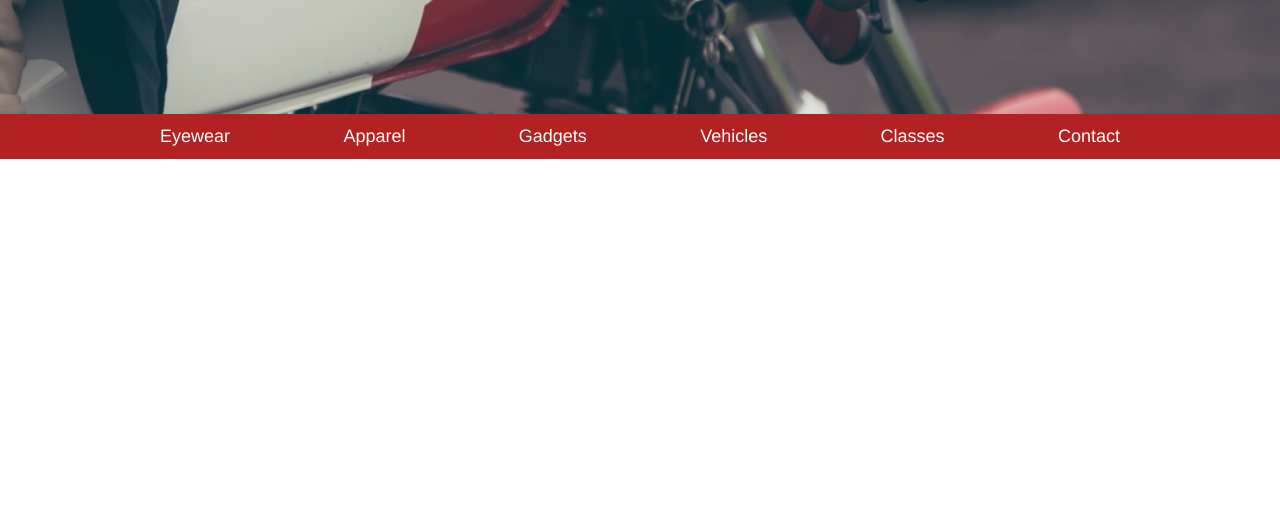
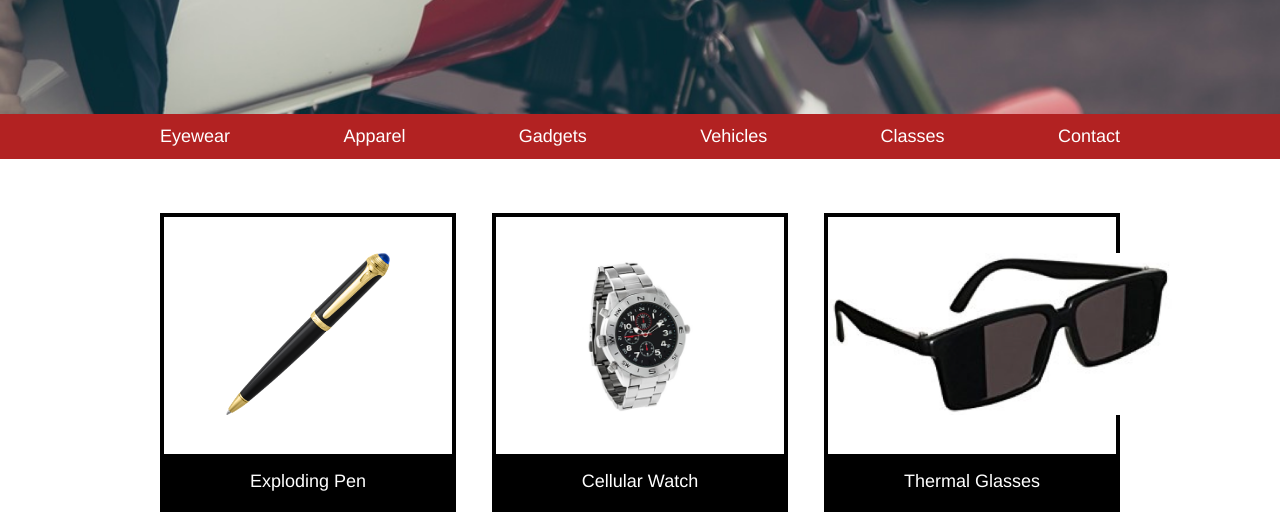
Before and after one commit to pauljhollis/secretagentsupply, a plain HTML site: page index.html in a window 1280 px wide. Shown: the part 378-890 px from the top of the page. Before the commit the page ends 800 px from the top, so only its background shows below. Drawn offline with Linux system fonts and the light colour scheme.

Commit message:
Start on item boxes

```diff
--- a/index.html
+++ b/index.html
@@ -34,5 +34,21 @@
         <li>Contact</li>
       </ul>
     </nav>
+    <div class="items">
+      <div class="container">
+        <div class="itemBox">
+          <img src="./resources/images/pen.png" alt="Exploding Pen">
+          <p>Exploding Pen</p>
+        </div>
+        <div class="itemBox">
+          <img src="./resources/images/watch.png" alt="Cellular Watch">
+          <p>Cellular Watch</p>
+        </div>
+        <div class="itemBox">
+          <img src="./resources/images/glasses.png" alt="Thermal Glasses">
+          <p>Thermal Glasses</p>
+        </div>
+      </div>
+    </div>
   </body>
 </html>
--- a/resources/css/style.css
+++ b/resources/css/style.css
@@ -67,3 +67,26 @@ nav ul {
   background-color: firebrick;
   color: white;
 }
+
+.items .container {
+  display: flex;
+  justify-content: space-between;
+  margin-top: 3rem;
+}
+
+.itemBox {
+  border: 4px solid black;
+  width: 30%;
+  text-align: center;
+}
+
+.itemBox img {
+  height: 9rem;
+  margin: 2rem 0;
+}
+
+.itemBox p {
+  background-color: black;
+  padding: 1rem 0;
+  color: white;
+}
```
